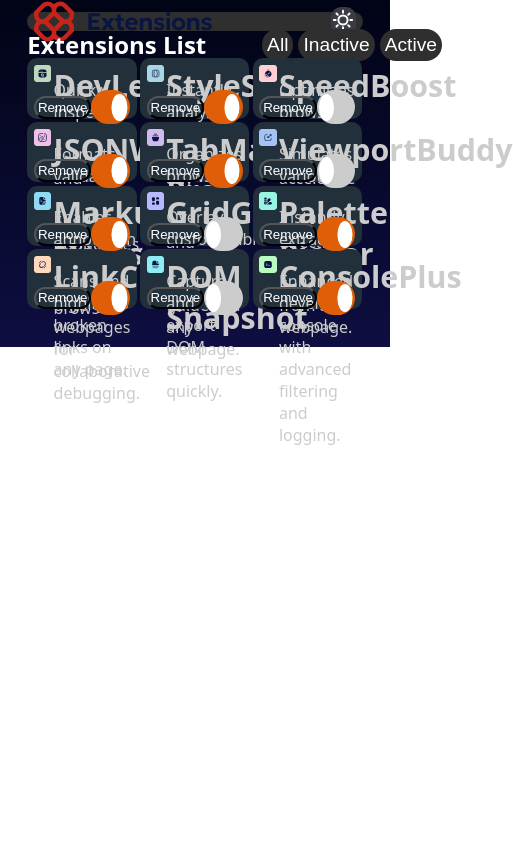
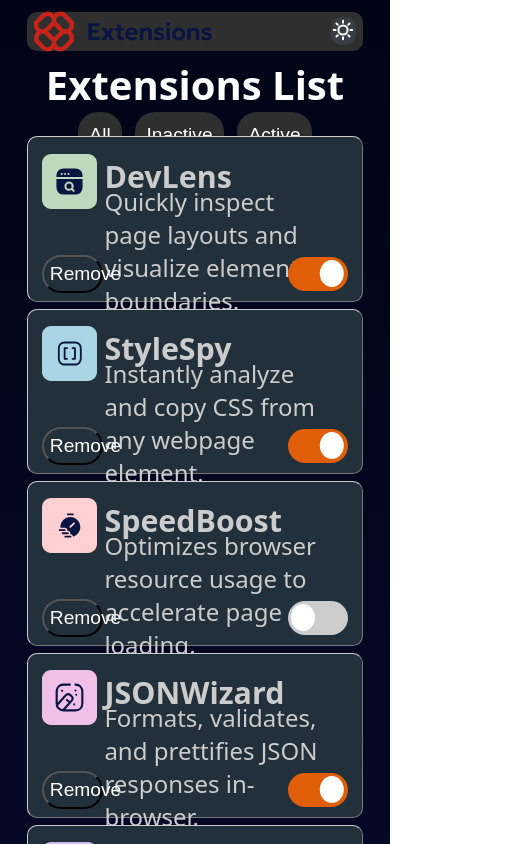
Before and after one commit to BYDINARES/Browser-extensions-manager-UI, a React (Vite) app in the folder browser-extensions-manager-ui/: page / in a window 390 px wide. Shown: the top 844 px of the page, 513 px wide, since content can reach past the window. Built offline with nearby package versions, Linux system fonts and the light colour scheme; a web font is replaced by a local one.

Commit message:
adding the media query for mobile

```diff
--- a/browser-extensions-manager-ui/src/main.css
+++ b/browser-extensions-manager-ui/src/main.css
@@ -13,6 +13,8 @@
 #root {
   color: #fff;
   height: auto;
+  /* The switch - the box around the slider ======================== */
+  /* The slider */
 }
 #root > div {
   padding-left: 7vw;
@@ -21,8 +23,7 @@
   height: 86vw;
   width: 86%;
 }
-
-header {
+#root header {
   display: flex;
   align-items: center;
   justify-content: space-between;
@@ -32,25 +33,24 @@
   padding-right: 2%;
   height: 5vw;
 }
-header .logo {
+#root header .logo {
   color: #ccc;
 }
-header .sun-container {
+#root header .sun-container {
   padding: 0.5%;
   border-radius: 10px;
   background-color: #3b3b43;
   border: none;
   transition: all 0.2s ease;
 }
-header .sun-container:active {
+#root header .sun-container:active {
   background-color: #656565;
   transform: scale(1.4);
 }
-header .sun-container:hover {
+#root header .sun-container:hover {
   background-color: #656565;
 }
-
-main {
+#root main {
   display: flex;
   flex-wrap: wrap;
   gap: 1%;
@@ -59,15 +59,14 @@
   padding: 0%;
   padding-bottom: 8%;
 }
-
-.filter {
+#root .filter {
   display: flex;
   flex-direction: row;
   justify-content: space-between;
   align-items: center;
   height: 7vw;
 }
-.filter div {
+#root .filter div {
   display: flex;
   gap: 5%;
   width: 30%;
@@ -76,7 +75,7 @@
   height: auto;
   padding: 0%;
 }
-.filter div button {
+#root .filter div button {
   background-color: #2f2f30;
   border: none;
   color: white;
@@ -86,34 +85,34 @@
   height: 1%;
   transition: all 0.3s ease-in-out;
 }
-.filter div button:focus, .filter div button:hover {
+#root .filter div button:focus, #root .filter div button:hover {
   background-color: red;
   color: black;
   font-weight: 700;
   transform: scale(1.07);
 }
-
-.component-body {
+#root .component-body {
   width: 28.6%;
   height: 12vw;
   margin-bottom: 1%;
   padding: 2%;
   background-color: #21303b;
   border-radius: 10px;
+  border: 0.2px outset #ccc;
   color: #ccc;
 }
-.component-body .top {
+#root .component-body .top {
   display: grid;
   grid-template-columns: 18% 82%;
   grid-template-rows: 20% 80%;
   height: 80%;
 }
-.component-body .top img {
+#root .component-body .top img {
   grid-column: 1/2;
   grid-row: 1/3;
   width: 100%;
 }
-.component-body .top h1 {
+#root .component-body .top h1 {
   grid-row: 1/2;
   grid-column: 2;
   font-size: 1.9rem;
@@ -121,7 +120,7 @@
   margin-left: 3%;
   padding: 0%;
 }
-.component-body .top p {
+#root .component-body .top p {
   grid-row: 2;
   grid-column: 2;
   margin: 0%;
@@ -129,14 +128,14 @@
   margin-bottom: 20%;
   margin-left: 3%;
 }
-.component-body .bottom {
+#root .component-body .bottom {
   display: flex;
   flex-direction: row;
   justify-content: space-between;
   height: 20%;
   align-items: center;
 }
-.component-body .bottom button {
+#root .component-body .bottom button {
   padding: 2%;
   padding-left: 2%;
   padding-right: 2%;
@@ -145,16 +144,14 @@
   color: #ffffff;
   transition: all 0.2s ease-in-out;
 }
-.component-body .bottom button:hover, .component-body .bottom button:focus {
+#root .component-body .bottom button:hover, #root .component-body .bottom button:focus {
   color: black;
   background-color: #ccc;
 }
-.component-body .bottom button:focus {
+#root .component-body .bottom button:focus {
   transform: scale(2);
 }
-
-/* The switch - the box around the slider ======================== */
-.switch {
+#root .switch {
   position: relative;
   display: inline-block;
   width: 60px; /* base width, can be changed for responsiveness */
@@ -162,14 +159,12 @@
   height: 34px;
   /* Hide default HTML checkbox */
 }
-.switch input {
+#root .switch input {
   opacity: 0;
   width: 0;
   height: 0;
 }
-
-/* The slider */
-.slider {
+#root .slider {
   position: absolute;
   cursor: pointer;
   top: 0;
@@ -181,7 +176,7 @@
   transition: 0.4s;
   /* Rounded sliders */
 }
-.slider:before {
+#root .slider:before {
   position: absolute;
   content: "";
   height: 80%;
@@ -192,21 +187,76 @@
   -webkit-transition: 0.4s;
   transition: 0.4s;
 }
-.slider.round {
+#root .slider.round {
   border-radius: 34px;
 }
-.slider.round:before {
+#root .slider.round:before {
   border-radius: 50%;
 }
-
-input:checked + .slider {
+#root input:checked + .slider {
   background-color: #e05e08;
 }
-input:focus + .slider {
+#root input:focus + .slider {
   box-shadow: 0 0 1px #e05e08;
 }
-input:checked + .slider:before {
+#root input:checked + .slider:before {
   -webkit-transform: translateX(120%);
   -ms-transform: translateX(120%);
   transform: translateX(120%);
+}
+
+@media screen and (max-width: 576px) {
+  #root div {
+    height: 580vw;
+  }
+  #root div header {
+    height: 10vw;
+  }
+  #root div .filter {
+    height: 22vw;
+    display: flex;
+    flex-direction: column;
+  }
+  #root div .filter > h1 {
+    margin: 0%;
+    margin-top: 2%;
+    font-size: 2.5rem;
+  }
+  #root div .filter > div {
+    width: 70%;
+    height: auto;
+    margin-bottom: 2%;
+    padding-bottom: 0%;
+  }
+  #root div .filter > div button {
+    height: min-content;
+    margin-bottom: 0%;
+  }
+  #root div main .component-body {
+    width: 100%;
+    height: 35vw;
+    margin-bottom: 2%;
+    padding: 4%;
+  }
+  #root div main .component-body .top img {
+    margin-top: 6%;
+    font-weight: 800;
+  }
+  #root div main .component-body .top h1 {
+    margin-top: 2%;
+  }
+  #root div main .component-body .top p {
+    font-size: 1.5rem;
+    margin: 0%;
+    margin-top: 5%;
+    margin-left: 3%;
+    padding-right: 10%;
+    font-weight: 100;
+    text-align: left;
+  }
+  #root div main .component-body .bottom button {
+    width: 20%;
+    font-size: 1.2rem;
+    border-radius: 40px;
+  }
 }/*# sourceMappingURL=main.css.map */
--- a/browser-extensions-manager-ui/src/styles/main.scss
+++ b/browser-extensions-manager-ui/src/styles/main.scss
@@ -21,7 +21,6 @@
     padding-top: 3%;
     height: 86vw;
     width: 86%;
-  }
   }
 
   header {
@@ -112,6 +111,7 @@
     //decoration
     background-color: #21303b;
     border-radius: 10px;
+    border: 0.2px outset #ccc;
     color: #ccc;
 
     //The top section
@@ -236,3 +236,71 @@
       transform: translateX(120%);
     }
   }
+}
+
+//Media query for mobile
+@media screen and (max-width: 576px) {
+  #root {
+    div {
+      height: 580vw;
+
+      header {
+        height: 10vw;
+      }
+      .filter {
+        height: 22vw;
+        display: flex;
+        flex-direction: column;
+        > h1 {
+          margin: 0%;
+          margin-top: 2%;
+          font-size: 2.5rem;
+        }
+        > div {
+          width: 70%;
+          height: auto;
+          margin-bottom: 2%;
+          padding-bottom: 0%;
+
+          button {
+            height: min-content;
+            margin-bottom: 0%;
+          }
+        }
+      }
+      main {
+        .component-body {
+          width: 100%;
+          height: 35vw;
+          margin-bottom: 2%;
+          padding: 4%;
+          .top {
+            img {
+              margin-top: 6%;
+              font-weight: 800;
+            }
+            h1 {
+              margin-top: 2%;
+            }
+            p {
+              font-size: 1.5rem;
+              margin: 0%;
+              margin-top: 5%;
+              margin-left: 3%;
+              padding-right: 10%;
+              font-weight: 100;
+              text-align: left;
+            }
+          }
+          .bottom {
+            button {
+              width: 20%;
+              font-size: 1.2rem;
+              border-radius: 40px;
+            }
+          }
+        }
+      }
+    }
+  }
+}
```
Also changed, not shown: 1 other file (tests, documents, lock files or other folders). Lines whose indentation alone changed are shown as unchanged.
